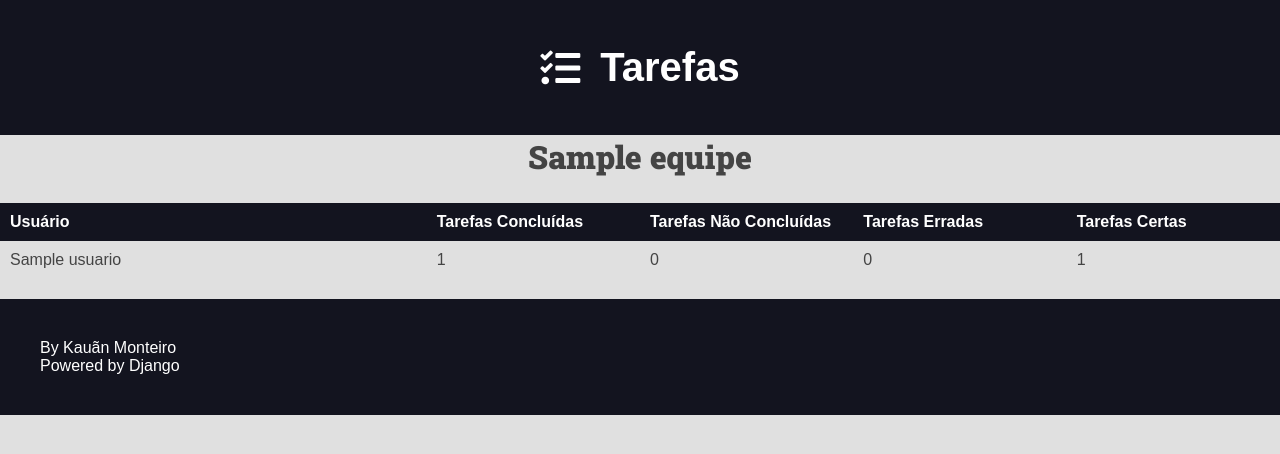
After one commit to KauanMonteiro/Gerenciador_De_Tarefas, a Django app: page /estatisticas/1/ in a window 1280 px wide. The commit adds this page. Shown: the top 454 px of the page. Run offline with Django 5.2, Linux system fonts and the light colour scheme; tables that the repository leaves empty hold one stand-in row (values such as "Sample post").

Commit message:
Adiciona URLs e views para estatísticas de equipe
 adiciona as URLs e views necessárias para gerar estatísticas detalhadas de tarefas por usuário dentro de uma equipe. A funcionalidade está integrada ao sistema existente de gerenciamento de equipes e tarefas.

```diff
--- a/gerenciador_projeto/settings.py
+++ b/gerenciador_projeto/settings.py
@@ -119,6 +119,8 @@ USE_TZ = True
 
 STATIC_URL = 'static/'
 
+
+
 # Default primary key field type
 # https://docs.djangoproject.com/en/5.0/ref/settings/#default-auto-field
 
--- a/tarefas/static/tarefas/css/style.css
+++ b/tarefas/static/tarefas/css/style.css
@@ -276,7 +276,7 @@ h1, h2, h3, h4, h5, h6 {
   margin-bottom: 2rem;
   margin-left: 20px;
   text-align: center;
-  height: 270px;
+  height: 310px;
   width: 450px;
   display: inline-block;
   vertical-align: top;
@@ -284,6 +284,7 @@ h1, h2, h3, h4, h5, h6 {
 
 .equipe-list-item {
   padding: 1.5rem;
+
 }
 
 .equipe-nome-container {
@@ -324,6 +325,7 @@ h1, h2, h3, h4, h5, h6 {
   width: 100%;
   max-width: 20rem;
   transition: background-color 0.3s;
+  margin-top: 5px;
 }
 
 .equipe-detalhe button:hover {
@@ -560,3 +562,44 @@ h1, h2, h3, h4, h5, h6 {
     max-width: 90%;
   }
 }
+table {
+  width: 100%;
+  border-collapse: collapse;
+  margin-bottom: 2rem;
+  margin-top: 25px;
+}
+
+th, td {
+  padding: 1rem;
+  text-align: left;
+}
+
+thead {
+  background-color: #13141f;
+  color: white;
+}
+
+tbody tr:nth-child(even) {
+  background-color: #f2f2f2;
+}
+
+tbody tr:hover {
+  background-color: #ddd;
+}
+
+
+th:nth-child(1),
+td:nth-child(1) {
+  width: 30%;
+}
+
+th:nth-child(2),
+td:nth-child(2),
+th:nth-child(3),
+td:nth-child(3),
+th:nth-child(4),
+td:nth-child(4),
+th:nth-child(5),
+td:nth-child(5) {
+  width: 15%;
+}
--- /dev/null
+++ b/tarefas/templates/tarefas/pages/estatisticas.html
@@ -0,0 +1,31 @@
+{% extends "global/base.html" %}
+
+{% block content %}
+<div>
+    <h1 class='nome_equipe_estatisticas' style="text-align: center;">{{ equipe.nome_equipe }}</h1>
+
+    <table>
+        <thead>
+            <tr>
+                <th>Usuário</th>
+                <th>Tarefas Concluídas</th>
+                <th>Tarefas Não Concluídas</th>
+                <th>Tarefas Erradas</th>
+                <th>Tarefas Certas</th>
+            </tr>
+        </thead>
+        <tbody>
+            {% for stats in estatisticas_usuarios %}
+            <tr>
+                <td>{{ stats.usuario.nome }}</td>
+                <td>{{ stats.tarefas_concluidas }}</td>
+                <td>{{ stats.tarefas_nao_concluidas }}</td>
+                <td>{{ stats.corretas }}</td>
+                <td>{{ stats.erradas }}</td>
+
+            </tr>
+            {% endfor %}
+        </tbody>
+    </table>
+</div>
+{% endblock %}
--- a/tarefas/templates/tarefas/partials/equipe.html
+++ b/tarefas/templates/tarefas/partials/equipe.html
@@ -28,6 +28,11 @@
           <button><i class='fas fa-plus'></i> Adicionar usuário</button>
       </a>
       </div>
+      <div>
+        <a href="{% url "estatisticas" equipe_id=equipe.id %}">
+          <button><i class="fas fa-chart-line"></i> Estatísticas</button>
+        </a>
+      </div>
       {% endif %}
 
     </div>
--- a/tarefas/templates/tarefas/partials/tarefa.html
+++ b/tarefas/templates/tarefas/partials/tarefa.html
@@ -17,10 +17,6 @@
 
     {% if usuario in tarefa.concluida.all %}
     <footer class="tarefa-content">
-        {% comment %} <div class="tarefa_finalizada">
-            <span>Finalizada</span>
-        </div> {% endcomment %}
-
         <div>
             {% if tarefa.alternativa_correta == tarefa.resposta_usuario %}
             <div class="resposta_correta"><span>Acertou!</span></div>
--- a/tarefas/urls.py
+++ b/tarefas/urls.py
@@ -10,4 +10,5 @@ urlpatterns = [
     path('equipe_detalhe/<int:id>/', views.equipe_detalhe, name='equipe_detalhe'),
     path('adicao_usuario/<int:equipe_id>/', views.adicao_usuario, name='adicao_usuario'),
     path('adicionar_tarefas/', views.adicionar_tarefas, name='adicionar_tarefas'),
+    path('estatisticas/<int:equipe_id>/', views.estatisticas, name='estatisticas'),
     ]
--- a/tarefas/views.py
+++ b/tarefas/views.py
@@ -2,6 +2,7 @@ from django.shortcuts import render, get_object_or_404 , redirect
 from django.urls import reverse
 from .models import Tarefas, Equipe
 from usuario.models import Usuario
+import matplotlib.pyplot as plt
 
 
 def home(request):
@@ -167,3 +168,32 @@ def adicionar_tarefas(request):
             tarefa.save()
             return redirect('home')
     return render(request, 'tarefas/pages/adicionar_tarefa.html', {'equipes': equipe})
+
+def estatisticas(request, equipe_id):
+    equipe = get_object_or_404(Equipe, pk=equipe_id)
+    membros_equipe = equipe.membros.all()
+    estatisticas_usuarios = []
+
+    for usuario in membros_equipe:
+        tarefas_usuario = Tarefas.objects.filter(tarefa_para=equipe)
+        tarefas_concluidas = tarefas_usuario.filter(concluida=usuario)
+        tarefas_nao_concluidas = tarefas_usuario.exclude(concluida=usuario).count()
+
+        correta = 0
+        errada = 0
+        for tarefa in tarefas_concluidas:
+            if tarefa.resposta_usuario != tarefa.alternativa_correta:
+                correta += 1
+            else:
+                errada += 1
+
+
+        estatisticas_usuarios.append({
+            'usuario': usuario,
+            'tarefas_concluidas': tarefas_concluidas.count(),
+            'tarefas_nao_concluidas': tarefas_nao_concluidas,
+            'corretas': correta,
+            'erradas': errada
+        })
+
+    return render(request, 'tarefas/pages/estatisticas.html', {'equipe': equipe, 'estatisticas_usuarios': estatisticas_usuarios})
```
